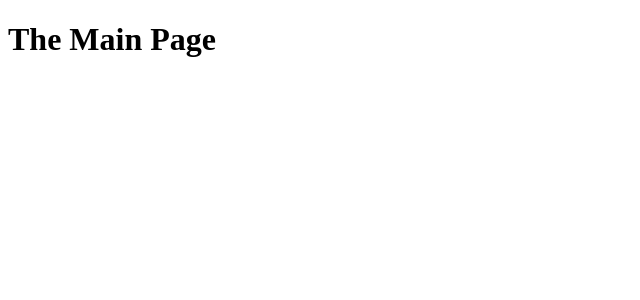
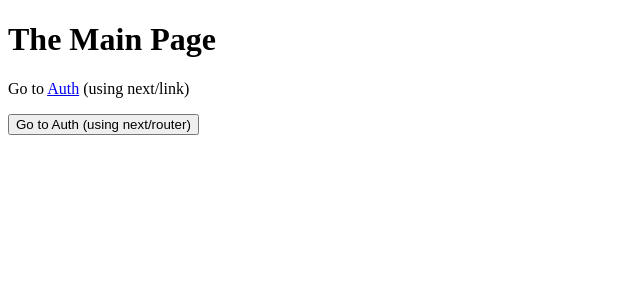
Before and after one commit to kapil5harma/next-js-basics, a Next.js app: page / in a window 1280 px wide. Shown: the top 300 px of the page, without its empty margins (0-640 px from the left). Built offline with nearby package versions, Linux system fonts and the light colour scheme.

Commit message:
Understanding the Basics

```diff
--- a/pages/index.js
+++ b/pages/index.js
@@ -1,9 +1,22 @@
 import React from 'react';
+
+import Link from 'next/link';
+import Router from 'next/router';
 
 const indexPage = () => {
   return (
     <div>
       <h1>The Main Page</h1>
+      <p>
+        Go to{' '}
+        <Link href="/auth">
+          <a>Auth</a>
+        </Link>{' '}
+        (using next/link)
+      </p>
+      <button onClick={() => Router.push('/auth')}>
+        Go to Auth (using next/router)
+      </button>
     </div>
   );
 };
```
